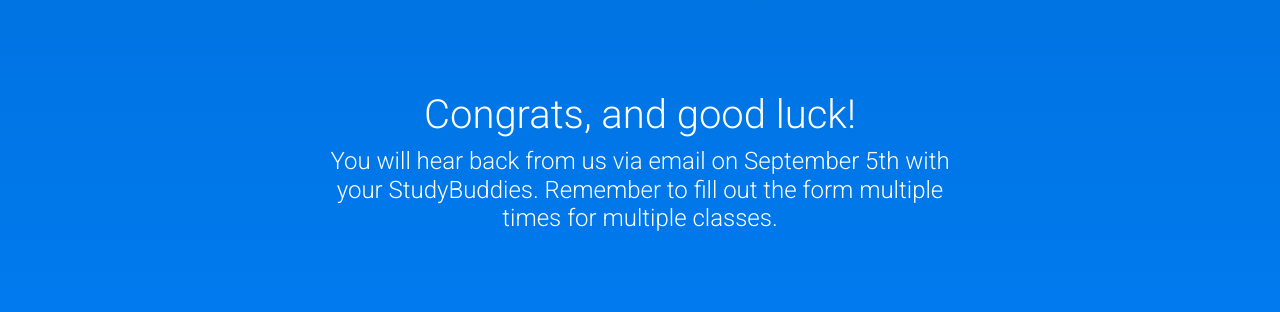
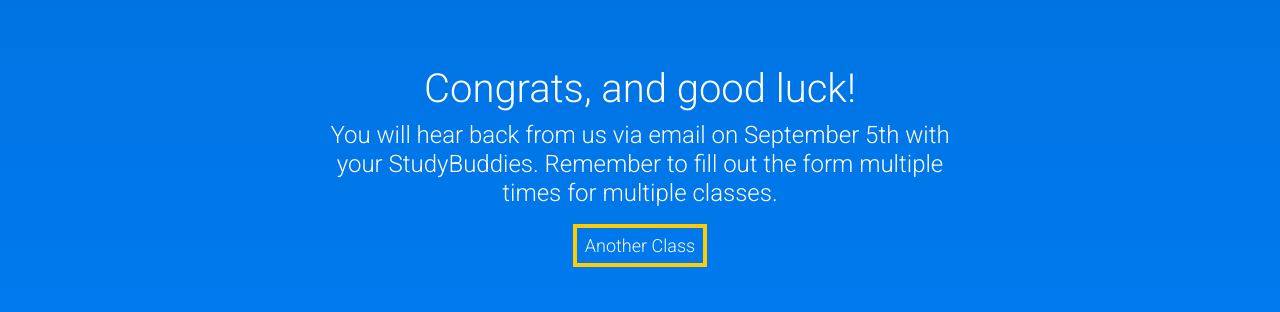
Before and after one commit to vjindal0112/studyBuddy, a React (Create React App) app: page /submitted in a window 1280 px wide. Shown: the part 234-546 px from the top of the page. Built offline with nearby package versions, Linux system fonts and the light colour scheme.

Commit message:
seamless more classes

```diff
--- a/src/pages/Submitted.js
+++ b/src/pages/Submitted.js
@@ -6,6 +6,20 @@ const Texth4 = styled.h4`
   max-width: 50%;
   @media(max-width: 768px) {
     max-width: 90%;
+  }
+`;
+
+const Button = styled.a`
+  border: 4px solid #ffcb05;
+  margin-top: 8px;
+  padding: 4px 8px;
+  color: #fafafa;
+  font-size: 18px;
+  background-color: rgba(0, 0, 0, 0);
+
+  transition: all 0.5s;
+  &:hover {
+    background-color: #ffcb05;
   }
 `;
 
@@ -58,6 +72,9 @@ const Submitted = () => {
         <Texth4>
           You will hear back from us via email on September 5th with your StudyBuddies. Remember to fill out the form multiple times for multiple classes.
         </Texth4>
+        <Button href="/form">
+          Another Class
+        </Button>
       </div>
     </>
   );
```
